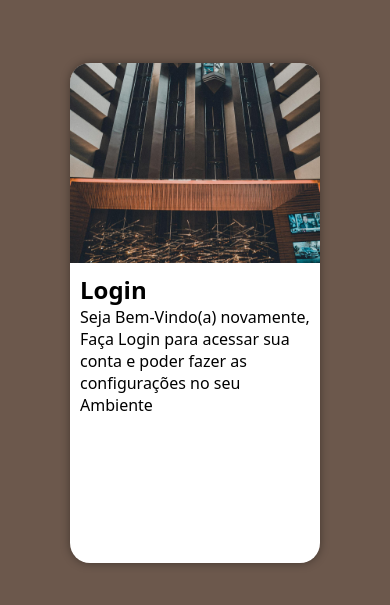
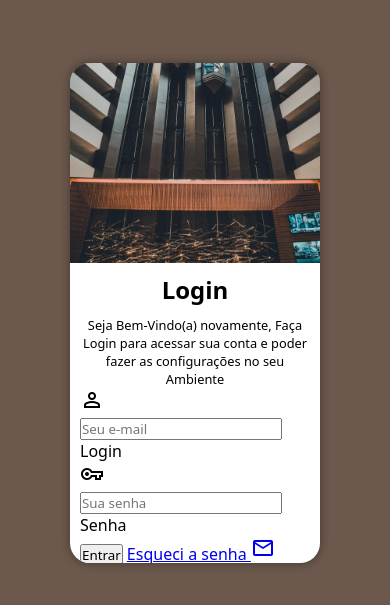
Before and after one commit to DevJulioRosa/Projeto-Login, a plain HTML site: page index.html in a window 390 px wide. Shown: the part 109-714 px from the top of the page. Drawn offline with nearby package versions, Linux system fonts and the light colour scheme.

Commit message:
Adicionei mais Media Queries no Projeto login

```diff
--- a/estilos/media-query.css
+++ b/estilos/media-query.css
@@ -22,7 +22,7 @@ Desktop e Telas maiores: 1025px pra cima
 
     section#login > div#imagem{
         width: 30%;
-        height: 100%;
+        height: 100% ;
         float: left;
     }
 
@@ -53,4 +53,13 @@ Desktop e Telas maiores: 1025px pra cima
         float: left;
         width: 50%;
     }
+
+    div#formulario > h1{
+        font-size: 2em;
+    }
+
+    div#formulario > p{
+        text-align: center;
+        font-size: 1.2em;
+    }
 }
--- a/estilos/style.css
+++ b/estilos/style.css
@@ -59,3 +59,13 @@ section#login > div#formulario{
     display: block;
     padding: 10px;
 }
+
+div#formulario > h1{
+    margin-bottom: 10px;
+    text-align: center;
+}
+
+div#formulario > p{
+    text-align: center;
+    font-size: 0.8em;
+}
--- a/index.html
+++ b/index.html
@@ -5,6 +5,9 @@
     <meta name="viewport" content="width=device-width, initial-scale=1.0">
     <title>Login</title>
     <link rel="stylesheet" href="estilos/style.css">
+
+    <link href="https://fonts.googleapis.com/css2?family=Material+Symbols+Outlined" rel="stylesheet" />
+
     <link rel="stylesheet" href="estilos/media-query.css">
 </head>
 <body>
@@ -21,8 +24,36 @@
 
                 <p>Seja Bem-Vindo(a) novamente, Faça Login para acessar sua conta e poder fazer as configurações no seu Ambiente</p>
 
-                <form action="login.php" method="post">
+                <form action="login.php" method="post" autocomplete="on">
 
+                    <div class="campo">
+
+                        <span class="material-symbols-outlined">
+                            person
+                        </span>
+
+                        <input type="email" name="Login" id="ILogin" autocomplete="email" placeholder="Seu e-mail" minlength="5" maxlength="30" required>
+
+                        <label for="ILogin">Login</label>
+                    </div>
+
+                    <div class="campo">
+
+                        <span class="material-symbols-outlined">
+                            vpn_key
+                        </span>
+
+                        <input type="password" name="Senha" id="ISenha" autocomplete="current-password" placeholder="Sua senha" minlength="6" maxlength="12" required>
+
+                        <label for="ISenha">Senha</label>
+                    </div>
+
+                    <input type="submit" value="Entrar">
+
+                    <a href="esqueci.html">Esqueci a senha  <span class="material-symbols-outlined">
+                        mail
+                    </span>
+                </a>
                 </form>
             </div>
 
```
